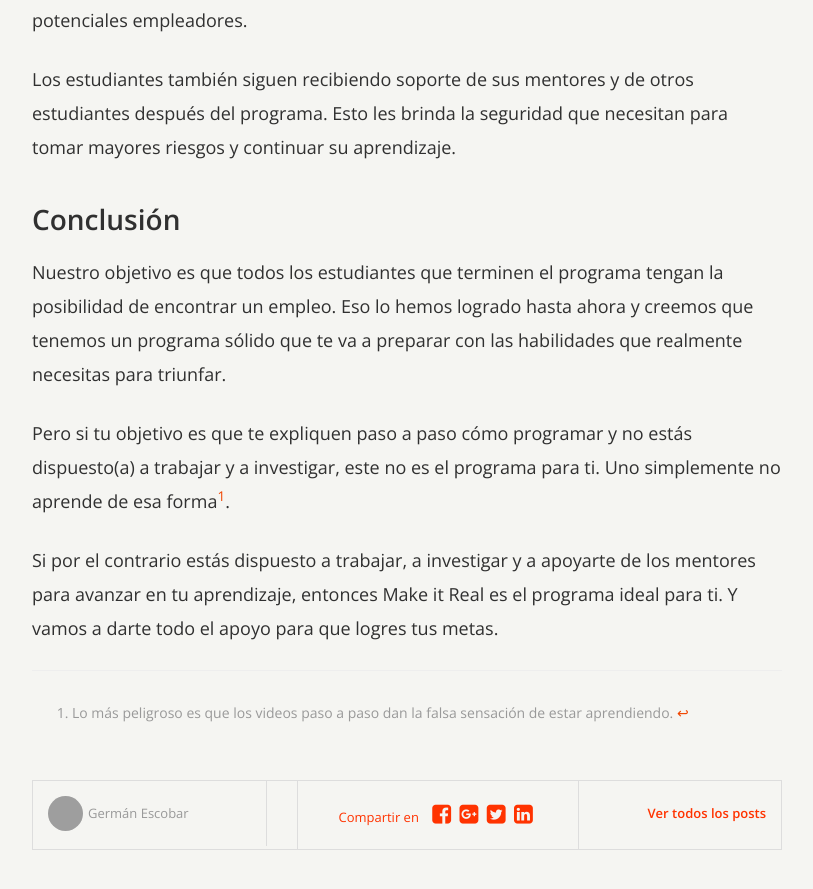
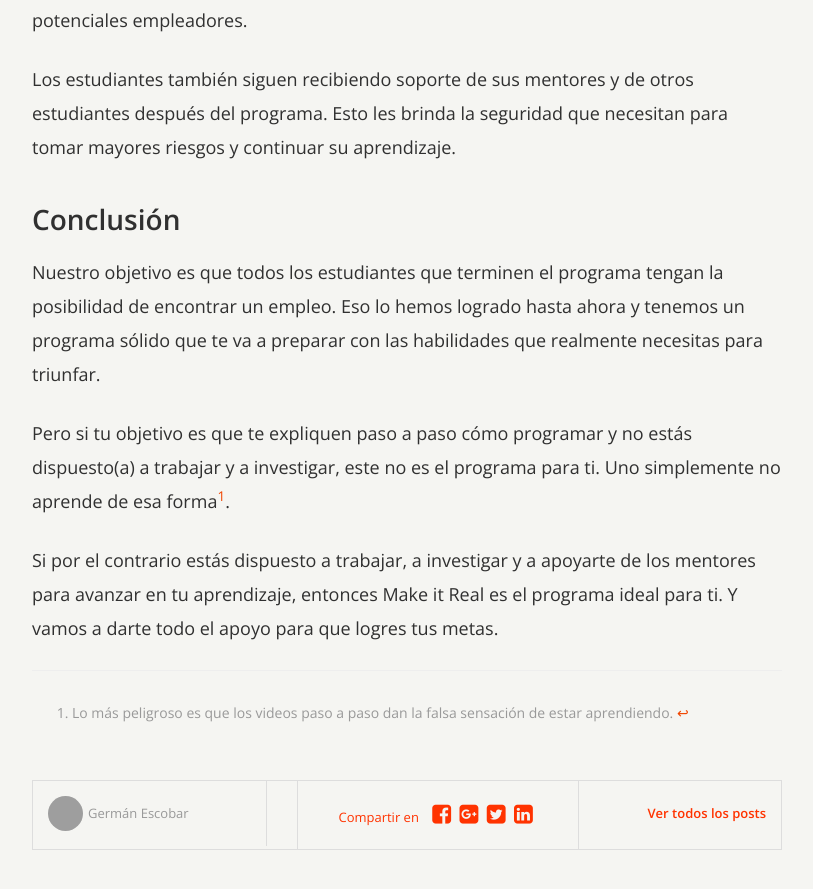
Before and after one commit to simonhoyos/blog, a Jekyll site: the page built from _posts/2016-02-09-descubre-si-make-it-real-es-para-ti.markdown, in a window 1280 px wide and 900 px high, scrolled down 7659 px. Shown: the top 889 px of the window, without its empty margins (233-1046 px from the left). Built offline with Jekyll 4.4.1, drawn with Linux system fonts in a browser that asks for light colours; nearby versions of some CDN libraries; comment, search, counter and statistics services are not loaded; a style sheet for code colours, icons or effects is not loaded; some of the changed text lies outside the part shown; grey boxes are pictures that could not be loaded.

Commit message:
Small fixes to "Descubre si Make it Real es para ti"

```diff
--- a/_posts/2016-02-09-descubre-si-make-it-real-es-para-ti.markdown
+++ b/_posts/2016-02-09-descubre-si-make-it-real-es-para-ti.markdown
@@ -83,7 +83,7 @@ Los estudiantes también siguen recibiendo soporte de sus mentores y de otros es
 
 ## Conclusión
 
-Nuestro objetivo es que todos los estudiantes que terminen el programa tengan la posibilidad de encontrar un empleo. Eso lo hemos logrado hasta ahora y creemos que tenemos un programa sólido que te va a preparar con las habilidades que realmente necesitas para triunfar.
+Nuestro objetivo es que todos los estudiantes que terminen el programa tengan la posibilidad de encontrar un empleo. Eso lo hemos logrado hasta ahora y tenemos un programa sólido que te va a preparar con las habilidades que realmente necesitas para triunfar.
 
 Pero si tu objetivo es que te expliquen paso a paso cómo programar y no estás dispuesto(a) a trabajar y a investigar, este no es el programa para ti. Uno simplemente no aprende de esa forma[^1].
 
```
Also changed, not shown: other parts of _posts/2016-02-09-descubre-si-make-it-real-es-para-ti.markdown (+1 -1 lines).
